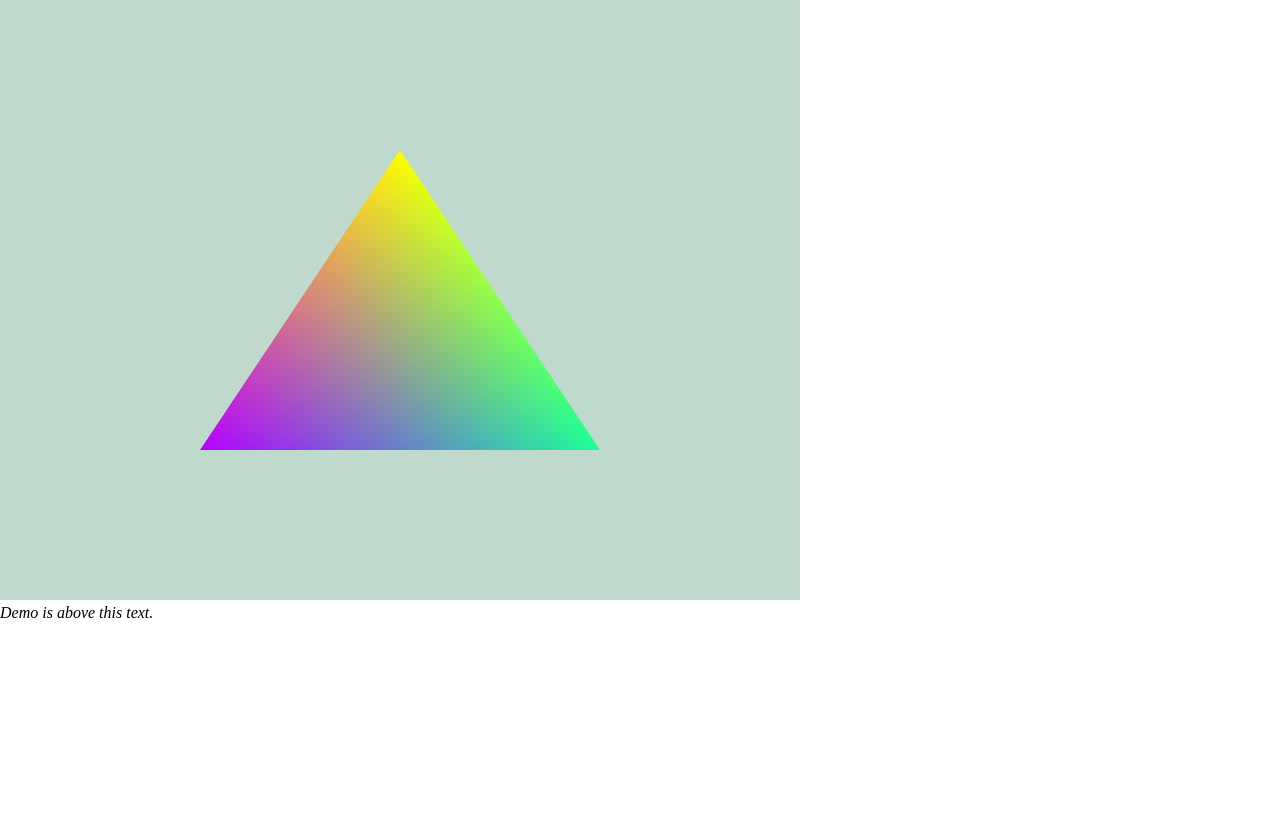
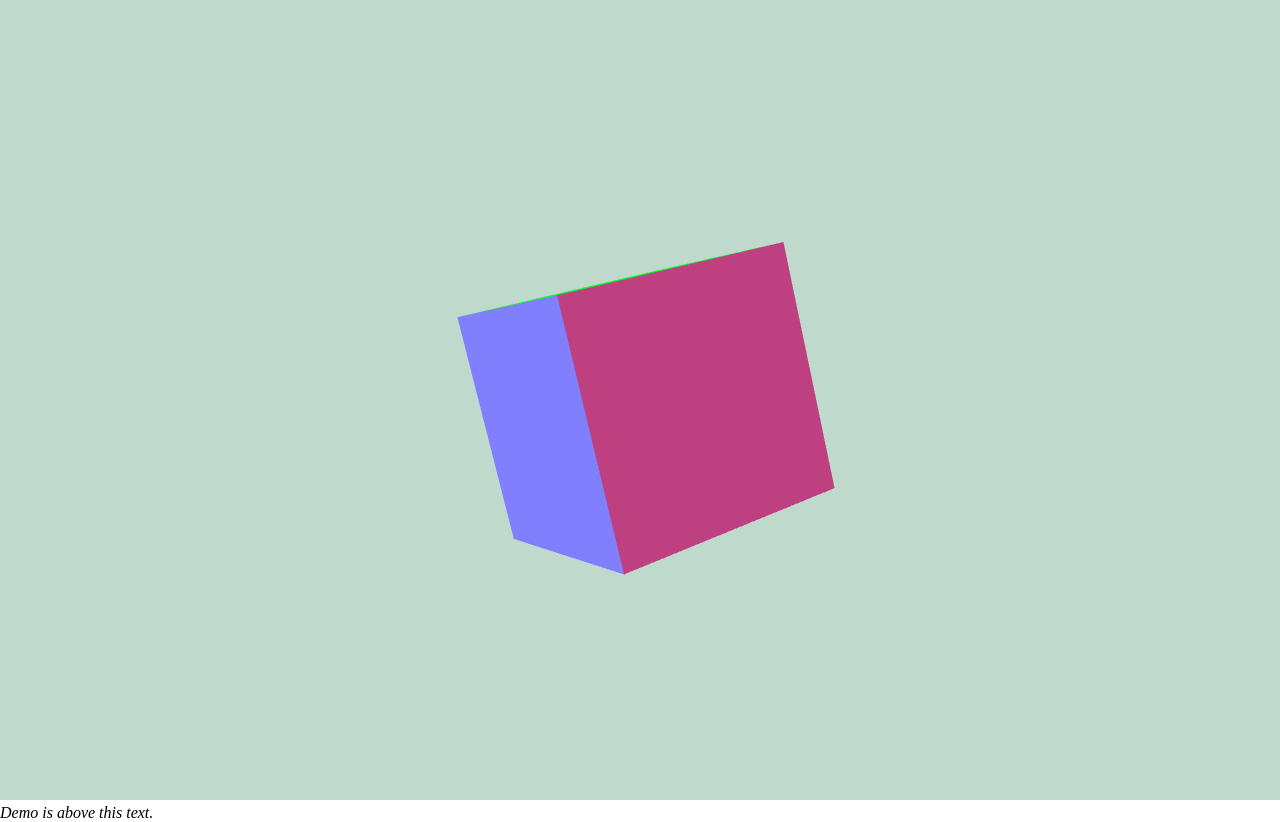
Before and after one commit to robzwolf/sm-cg, a plain HTML site: page index.html in a window 1280 px wide. Before the commit the page ends 800 px from the top, so only its background shows below. Drawn offline with Linux system fonts and the light colour scheme.

Commit message:
Spinning cube

```diff
--- a/app.js
+++ b/app.js
@@ -1,28 +1,4 @@
 // app.js
-
-var vertexShaderText = [
-    "precision mediump float;",
-    "",
-    "attribute vec2 vertPosition;",
-    "attribute vec3 vertColor;",
-    "varying vec3 fragColor;",
-    "",
-    "void main()",
-    "{",
-    "   fragColor = vertColor;",
-    "   gl_Position = vec4(vertPosition, 0.0, 1.0);",
-    "}"
-].join("\n");
-
-var fragmentShaderText = [
-    "precision mediump float;",
-    "",
-    "varying vec3 fragColor;",
-    "void main()",
-    "{",
-    "   gl_FragColor = vec4(fragColor, 1.0);",
-    "}"
-].join("\n");
 
 var initDemo = function() {
     console.log("Init demo called");
@@ -39,13 +15,18 @@ var initDemo = function() {
         alert("Your browser does not support WebGL.");
     }
 
-    // canvas.width = window.innerWidth;
-    // canvas.height = window.innerHeight;
-    //
-    // gl.viewport(0, 0, window.innerWidth, window.innerHeight);
+    // Scale the canvas to the size of the window
+    canvas.width = window.innerWidth;
+    canvas.height = window.innerHeight;
+    gl.viewport(0, 0, window.innerWidth, window.innerHeight);
 
+    // Initialise WebGL
     gl.clearColor(.75, .85, .8, 1.0);
     gl.clear(gl.COLOR_BUFFER_BIT | gl.DEPTH_BUFFER_BIT);
+    gl.enable(gl.DEPTH_TEST);
+    gl.enable(gl.CULL_FACE);
+    gl.frontFace(gl.CCW);
+    gl.cullFace(gl.BACK);
 
     // Create shaders
     var vertexShader = gl.createShader(gl.VERTEX_SHADER);
@@ -84,23 +65,93 @@ var initDemo = function() {
 
     // Create buffer
     var triangleVertices = [
-            // X, Y          R, G, B
-            0.0, 0.5,       1.0, 1.0, 0.0,
-            -0.5, -0.5,     0.7, 0.0, 1.0,
-            0.5, -0.5,      0.1, 1.0, 0.6
+            // X, Y, Z           R,   G,   B
+            0.0, 0.5, 0.0,       1.0, 1.0, 0.0,
+            -0.5, -0.5, 0.0,     0.7, 0.0, 1.0,
+            0.5, -0.5, 0.0,      0.1, 1.0, 0.6
     ];
 
-    var triangleVertexBufferObject = gl.createBuffer();
-    gl.bindBuffer(gl.ARRAY_BUFFER, triangleVertexBufferObject);
-    gl.bufferData(gl.ARRAY_BUFFER, new Float32Array(triangleVertices), gl.STATIC_DRAW);
+    var cubeVertices = [
+        // X     Y     Z          R     G     B
+
+        // Top
+           -1.0,  1.0, -1.0,      0.5,  0.5,  0.5,
+           -1.0,  1.0,  1.0,      0.5,  0.5,  0.5,
+            1.0,  1.0,  1.0,      0.5,  0.5,  0.5,
+            1.0,  1.0, -1.0,      0.5,  0.5,  0.5,
+
+        // Left
+           -1.0,  1.0,  1.0,      0.75, 0.25, 0.5,
+           -1.0, -1.0,  1.0,      0.75, 0.25, 0.5,
+           -1.0, -1.0, -1.0,      0.75, 0.25, 0.5,
+           -1.0,  1.0, -1.0,      0.75, 0.25, 0.5,
+
+        // Right
+            1.0,  1.0,  1.0,      0.25, 0.25, 0.75,
+            1.0, -1.0,  1.0,      0.25, 0.25, 0.75,
+            1.0, -1.0, -1.0,      0.25, 0.25, 0.75,
+            1.0,  1.0, -1.0,      0.25, 0.25, 0.75,
+
+        // Front
+            1.0,  1.0,  1.0,      1.0,  0.0,  0.15,
+            1.0, -1.0,  1.0,      1.0,  0.0,  0.15,
+           -1.0, -1.0,  1.0,      1.0,  0.0,  0.15,
+           -1.0,  1.0,  1.0,      1.0,  0.0,  0.15,
+
+        // Back
+            1.0,  1.0, -1.0,      0.0,  1.0,  0.15,
+            1.0, -1.0, -1.0,      0.0,  1.0,  0.15,
+           -1.0, -1.0, -1.0,      0.0,  1.0,  0.15,
+           -1.0,  1.0, -1.0,      0.0,  1.0,  0.15,
+
+        // Bottom
+           -1.0, -1.0, -1.0,      0.5,  0.5,  1.0,
+           -1.0, -1.0,  1.0,      0.5,  0.5,  1.0,
+            1.0, -1.0,  1.0,      0.5,  0.5,  1.0,
+            1.0, -1.0, -1.0,      0.5,  0.5,  1.0
+    ]
+
+    var cubeIndices = [
+        // Top
+         0,  1,  2,
+         0,  2,  3,
+
+        // Left
+         5,  4,  6,
+         6,  4,  7,
+
+        // Right
+         8,  9, 10,
+         8, 10, 11,
+
+        // Front
+        13, 12, 14,
+        15, 14, 12,
+
+        // Back
+        16, 17, 18,
+        16, 18, 19,
+
+        // Bottom
+        21, 20, 22,
+        22, 20, 23
+    ]
+
+    var cubeVertexBufferObject = gl.createBuffer();
+    gl.bindBuffer(gl.ARRAY_BUFFER, cubeVertexBufferObject);
+    gl.bufferData(gl.ARRAY_BUFFER, new Float32Array(cubeVertices), gl.STATIC_DRAW);
+
+    var cubeIndexBufferObject = gl.createBuffer();
+    gl.bindBuffer(gl.ELEMENT_ARRAY_BUFFER, cubeIndexBufferObject);
+    gl.bufferData(gl.ELEMENT_ARRAY_BUFFER, new Uint16Array(cubeIndices), gl.STATIC_DRAW);
 
     var positionAttributeLocation = gl.getAttribLocation(program, "vertPosition");
     gl.vertexAttribPointer(
         positionAttributeLocation, // Attribute location
-        2, // Number of elements per attribute
+        3, // Number of elements per attribute
         gl.FLOAT, // Type of elements
         gl.FALSE,
-        5 * Float32Array.BYTES_PER_ELEMENT, // Size of an individual vertex
+        6 * Float32Array.BYTES_PER_ELEMENT, // Size of an individual vertex
         0 // Offset from the beginning of a single vertex to this attribute
     );
     var colorAttributeLocation = gl.getAttribLocation(program, "vertColor");
@@ -109,16 +160,56 @@ var initDemo = function() {
         3, // Number of elements per attribute,
         gl.FLOAT, // Type of elements
         gl.FALSE,
-        5 * Float32Array.BYTES_PER_ELEMENT, // Size of an individual vertex
-        2 * Float32Array.BYTES_PER_ELEMENT // Offset from the beginning of a single vertex to this attribute
+        6 * Float32Array.BYTES_PER_ELEMENT, // Size of an individual vertex
+        3 * Float32Array.BYTES_PER_ELEMENT // Offset from the beginning of a single vertex to this attribute
     );
 
     gl.enableVertexAttribArray(positionAttributeLocation);
     gl.enableVertexAttribArray(colorAttributeLocation);
 
+    // Tell OpenGL state machine which program should be active
+    gl.useProgram(program);
+
+    var matWorldUniformLocation = gl.getUniformLocation(program, "mWorld");
+    var matViewUniformLocation = gl.getUniformLocation(program, "mView");
+    var matProjUniformLocation = gl.getUniformLocation(program, "mProj");
+
+    var worldMatrix = new Float32Array(16);
+    var viewMatrix = new Float32Array(16);
+    var projMatrix = new Float32Array(16);
+    mat4.identity(worldMatrix);
+    mat4.lookAt(viewMatrix, [0, 0, -8], [0, 0, 0], [0, 1, 0]);
+    mat4.perspective(projMatrix, glMatrix.toRadian(45), canvas.width / canvas.height, 0.1, 1000.0);
+
+    gl.uniformMatrix4fv(matWorldUniformLocation, gl.FALSE, worldMatrix);
+    gl.uniformMatrix4fv(matViewUniformLocation, gl.FALSE, viewMatrix);
+    gl.uniformMatrix4fv(matProjUniformLocation, gl.FALSE, projMatrix);
+
+    var xRotationMatrix = new Float32Array(16);
+    var yRotationMatrix = new Float32Array(16);
+
     // Main render loop
-    gl.useProgram(program);
-    gl.drawArrays(gl.TRIANGLES, 0, 3);
+    var identityMatrix = new Float32Array(16);
+    mat4.identity(identityMatrix);
+    var angle = 0;
+    var loop = function() {
+        // One full rotation every six seconds
+        angle = performance.now() / 1000 / 6 * 2 * Math.PI;
+        mat4.rotate(yRotationMatrix, identityMatrix, angle, [0, 1, 0]);
+        mat4.rotate(xRotationMatrix, identityMatrix, angle / 4, [1, 0, 0]);
+        mat4.mul(worldMatrix, yRotationMatrix, xRotationMatrix);
+        gl.uniformMatrix4fv(matWorldUniformLocation, gl.FALSE, worldMatrix);
+
+        gl.clearColor(.75, .85, .8, 1.0);
+        gl.clear(gl.DEPTH_BUFFER_BIT | gl.COLOR_BUFFER_BIT);
+
+        gl.drawElements(gl.TRIANGLES, cubeIndices.length, gl.UNSIGNED_SHORT, 0);
+
+        requestAnimationFrame(loop);
+    }
+    requestAnimationFrame(loop);
+
+
 
 
 }
--- /dev/null
+++ b/fragmentShaderText.js
@@ -0,0 +1,9 @@
+var fragmentShaderText = `
+precision mediump float;
+
+varying vec3 fragColor;
+void main()
+{
+   gl_FragColor = vec4(fragColor, 1.0);
+}
+`
--- a/index.html
+++ b/index.html
@@ -1,7 +1,7 @@
 <!doctype html>
 <html>
     <head>
-        <title>WebGL - Simple Triangle</title>
+        <title>WebGL - Rotating Cube</title>
         <style type="text/css">
             body {
                 margin: 0;
@@ -16,6 +16,8 @@
         <br />
         <i>Demo is above this text.</i>
         <script src="gl-matrix.js"></script>
+        <script type="text/javascript" src="vertexShaderText.js"></script>
+        <script type="text/javascript" src="fragmentShaderText.js"></script>
         <script type="text/javascript" src="app.js"></script>
     </body>
 </html>
--- /dev/null
+++ b/vertexShaderText.js
@@ -0,0 +1,18 @@
+var vertexShaderText = `
+
+precision mediump float;
+
+attribute vec3 vertPosition;
+attribute vec3 vertColor;
+varying vec3 fragColor;
+uniform mat4 mWorld;
+uniform mat4 mView;
+uniform mat4 mProj;
+
+void main()
+{
+   fragColor = vertColor;
+   gl_Position = mProj * mView * mWorld * vec4(vertPosition, 1.0);
+}
+
+`
```
